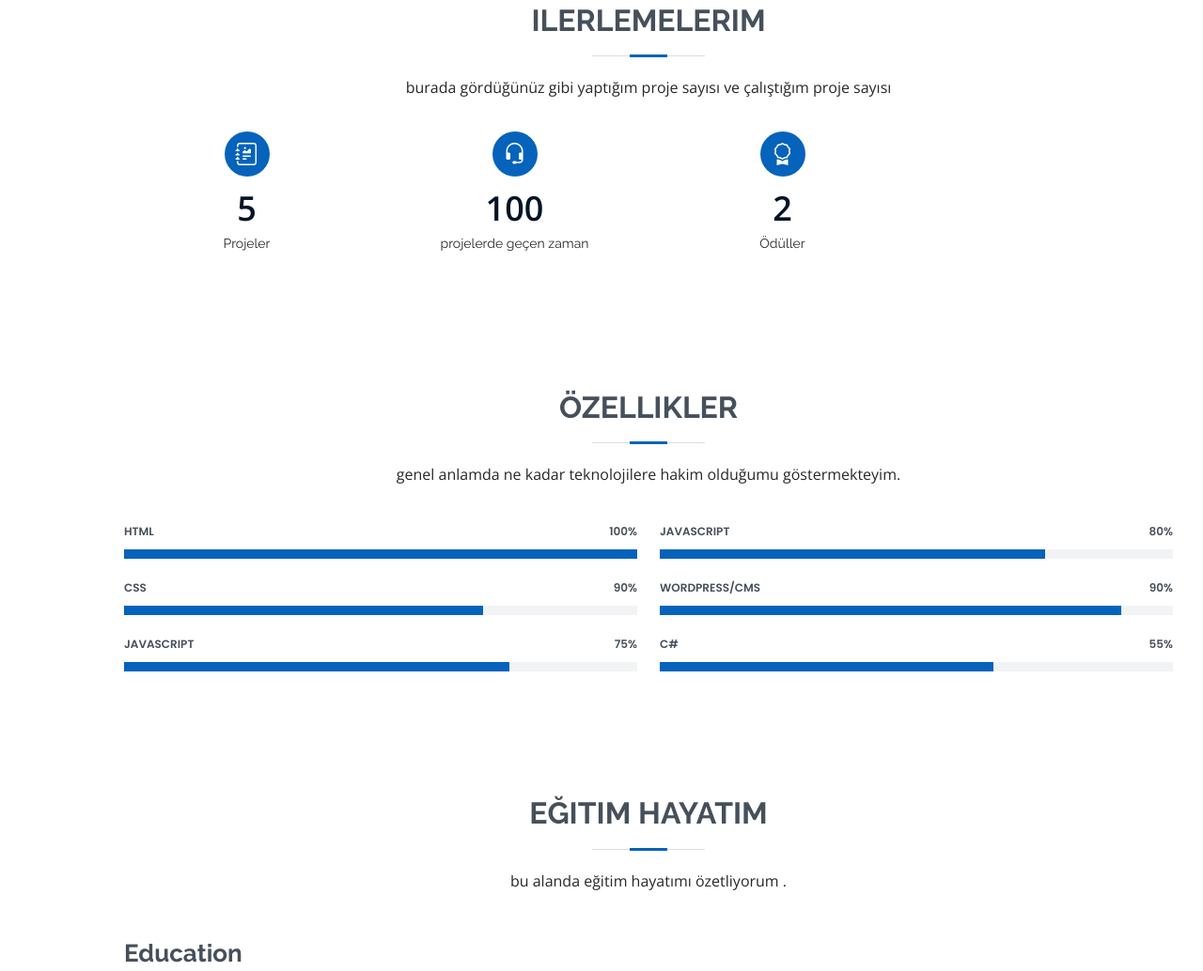
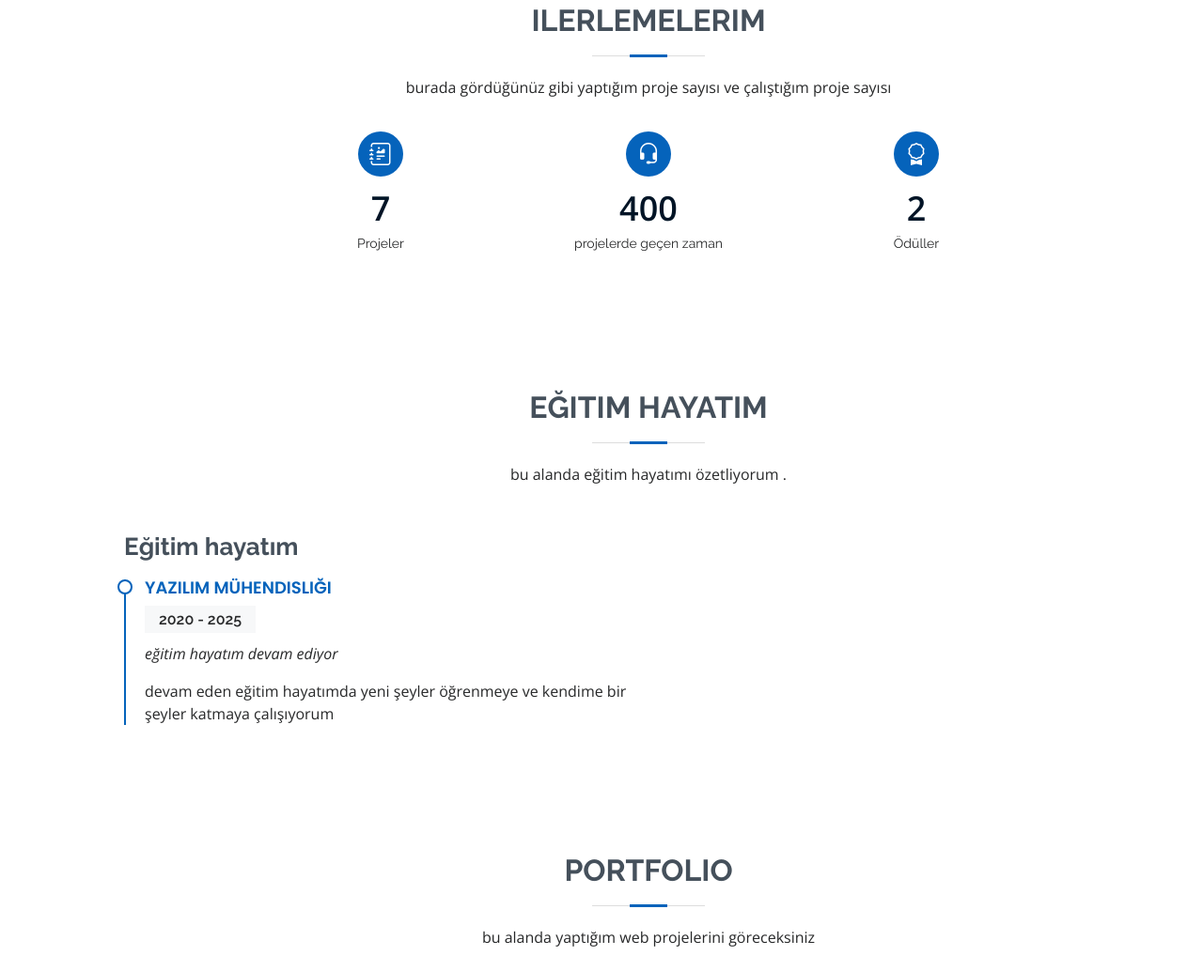
Before and after one commit to omerfarukk55/my_web_site_portfolyo, a plain HTML site: page index.html in a window 1280 px wide. Shown: the part 1658-2692 px from the top of the page at 94% size. Drawn offline with nearby package versions, Linux system fonts and the light colour scheme.

Commit message:
web site edit

```diff
--- a/index.html
+++ b/index.html
@@ -77,8 +77,8 @@
             <div class="container" data-aos="fade-up">
 
                 <div class="section-title">
-                    <h2>About</h2>
-                    <p>Merhaba! Ben Ömer Faruk Karaoğlan, Samsun'da yaşayan ve Fırat Üniversitesi Yazılım Mühendisliği bölümünde 3. sınıf öğrencisi olan bir yazılım tutkunuyum. Yazılımla ilk defa üniversite yıllarında tanıştım ve o zamandan beri bu alana
+                    <h2>Hakkımda</h2>
+                    <p>Merhaba! Ben Ömer Faruk Karaoğlan, Samsun'da yaşayan ve Fırat Üniversitesi Yazılım Mühendisliği bölümünde 4. sınıf öğrencisi olan bir yazılım tutkunuyum. Yazılımla ilk defa üniversite yıllarında tanıştım ve o zamandan beri bu alana
                         büyük bir ilgi duyuyorum. Özellikle frontend geliştirme ve React teknolojileri ile ilgileniyorum. JavaScript'i de severek kullanıyorum ve sürekli yeni şeyler öğrenmeye çalışıyorum. Problem çözme becerilerimi geliştirmeyi ve yeni
                         teknolojileri keşfetmeyi seviyorum. Boş zamanlarımda kendi projelerimi geliştiriyorum..</p>
                 </div>
@@ -96,7 +96,7 @@
                             <div class="col-lg-6">
                                 <ul>
                                     <li><i class="bi bi-chevron-right"></i> <strong>doğum günü:</strong> <span>19 ağustos 2002</span></li>
-                                    <li><i class="bi bi-chevron-right"></i> <strong>Website:</strong> <span>www.example.com</span></li>
+                                    <li><i class="bi bi-chevron-right"></i> <strong>Website:</strong> <span>https://omerfarukk55.github.io/my_web_site/</span></li>
                                     <li><i class="bi bi-chevron-right"></i> <strong>telefon no:</strong> <span>+90 542 291 15 13
                                     </span></li>
                                     <li><i class="bi bi-chevron-right"></i> <strong>şehir:</strong> <span>Samsun, TR</span></li>
@@ -130,14 +130,11 @@
                     <p>burada gördüğünüz gibi yaptığım proje sayısı ve çalıştığım proje sayısı</p>
                 </div>
 
-                <div class="row">
-
-
-
+                <div class="row justify-content-center">
                     <div class="col-lg-3 col-md-6 mt-5 mt-md-0">
                         <div class="count-box">
                             <i class="bi bi-journal-richtext"></i>
-                            <span data-purecounter-start="0" data-purecounter-end="5" data-purecounter-duration="1" class="purecounter"></span>
+                            <span data-purecounter-start="0" data-purecounter-end="7" data-purecounter-duration="1" class="purecounter"></span>
                             <p>Projeler</p>
                         </div>
                     </div>
@@ -145,7 +142,7 @@
                     <div class="col-lg-3 col-md-6 mt-5 mt-lg-0">
                         <div class="count-box">
                             <i class="bi bi-headset"></i>
-                            <span data-purecounter-start="0" data-purecounter-end="100" data-purecounter-duration="1" class="purecounter"></span>
+                            <span data-purecounter-start="0" data-purecounter-end="400" data-purecounter-duration="1" class="purecounter"></span>
                             <p>projelerde geçen zaman</p>
                         </div>
                     </div>
@@ -163,74 +160,6 @@
             </div>
         </section>
         <!-- End Facts Section -->
-
-        <!-- ======= Skills Section ======= -->
-        <section id="skills" class="skills section-bg">
-            <div class="container" data-aos="fade-up">
-
-                <div class="section-title">
-                    <h2>Özellikler</h2>
-                    <p>genel anlamda ne kadar teknolojilere hakim olduğumu göstermekteyim.</p>
-                </div>
-
-                <div class="row skills-content">
-
-                    <div class="col-lg-6">
-
-                        <div class="progress">
-                            <span class="skill">HTML <i class="val">100%</i></span>
-                            <div class="progress-bar-wrap">
-                                <div class="progress-bar" role="progressbar" aria-valuenow="100" aria-valuemin="0" aria-valuemax="100"></div>
-                            </div>
-                        </div>
-
-                        <div class="progress">
-                            <span class="skill">CSS <i class="val">90%</i></span>
-                            <div class="progress-bar-wrap">
-                                <div class="progress-bar" role="progressbar" aria-valuenow="70" aria-valuemin="0" aria-valuemax="100"></div>
-                            </div>
-                        </div>
-
-                        <div class="progress">
-                            <span class="skill">JavaScript <i class="val">75%</i></span>
-                            <div class="progress-bar-wrap">
-                                <div class="progress-bar" role="progressbar" aria-valuenow="75" aria-valuemin="0" aria-valuemax="100"></div>
-                            </div>
-                        </div>
-
-                    </div>
-
-                    <div class="col-lg-6">
-
-                        <div class="progress">
-                            <span class="skill">JavaScript <i class="val">80%</i></span>
-                            <div class="progress-bar-wrap">
-                                <div class="progress-bar" role="progressbar" aria-valuenow="75" aria-valuemin="0" aria-valuemax="100"></div>
-                            </div>
-                        </div>
-
-                        <div class="progress">
-                            <span class="skill">WordPress/CMS <i class="val">90%</i></span>
-                            <div class="progress-bar-wrap">
-                                <div class="progress-bar" role="progressbar" aria-valuenow="90" aria-valuemin="0" aria-valuemax="100"></div>
-                            </div>
-                        </div>
-
-                        <div class="progress">
-                            <span class="skill">C# <i class="val">55%</i></span>
-                            <div class="progress-bar-wrap">
-                                <div class="progress-bar" role="progressbar" aria-valuenow="65" aria-valuemin="0" aria-valuemax="100"></div>
-                            </div>
-                        </div>
-
-                    </div>
-
-                </div>
-
-            </div>
-        </section>
-        <!-- End Skills Section -->
-
         <!-- ======= Resume Section ======= -->
         <section id="resume" class="resume">
             <div class="container" data-aos="fade-up">
@@ -242,7 +171,7 @@
 
                 <div class="row">
                     <div class="col-lg-6">
-                        <h3 class="resume-title">Education</h3>
+                        <h3 class="resume-title">Eğitim hayatım</h3>
                         <div class="resume-item pb-0">
                             <h4> yazılım mühendisliği</h4>
                             <h5>2020 - 2025</h5>
@@ -428,9 +357,9 @@
 
             Email.send({
                 Host: "smtp.elasticemail.com",
-                Username: "omerfarukkaraoglan5582@gmail.com",
-                Password: "A55C4A9CC0153CAB51B37E062A33F390E8B2",
-                To: 'omerfarukkaraoglan5582@gmail.com',
+                Username: "omerfarukkaraoglan20@gmail.com",
+                Password: "470D25F3E684215AAECB1C49F0F75236079D",
+                To: 'omerfarukkaraoglan20@gmail.com',
                 From: email.value,
                 Subject: subject.value,
                 Body: msg.value
```
